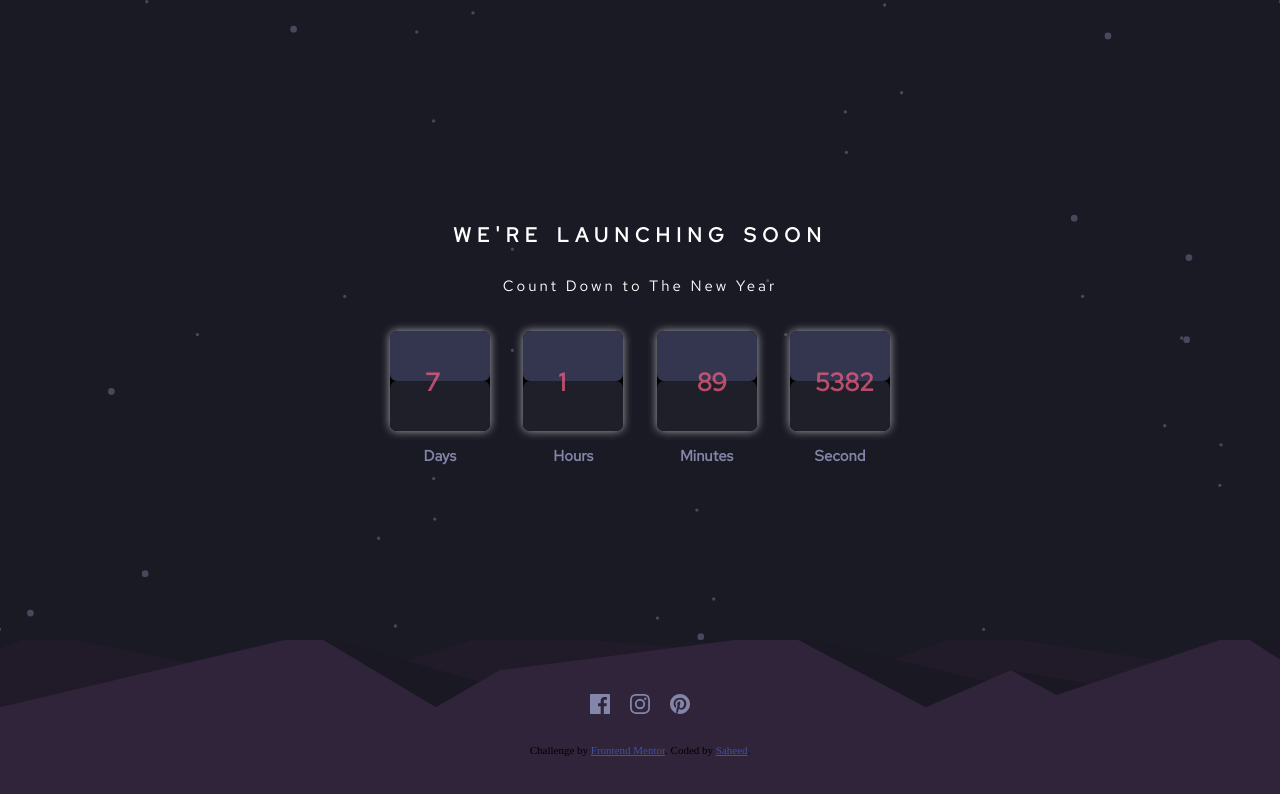
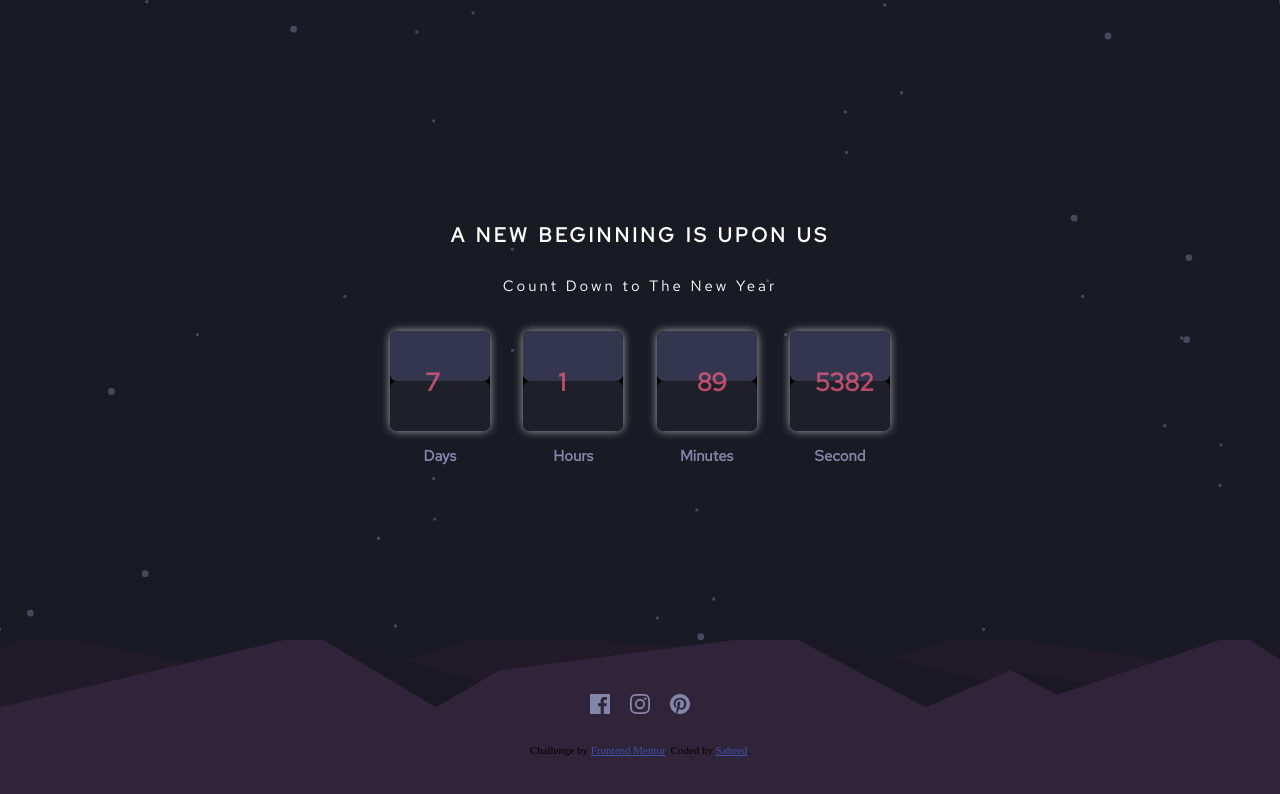
Before and after one commit to shittusaheed01/New-Year-Countdown-Timer, a plain HTML site: page index.html in a window 1280 px wide. Drawn offline with Linux system fonts and the light colour scheme.

Commit message:
changed the heading one

```diff
--- a/index.html
+++ b/index.html
@@ -21,7 +21,7 @@
   <body>
 
       <div class="content">
-        <h1 id="heading">We're launching soon</h1>
+        <h1 id="heading">a new beginning is upon us</h1>
         <p id="count">Count Down to The New Year</p>
         <div class="box">
           <div class="total">
--- a/style.css
+++ b/style.css
@@ -38,8 +38,8 @@ body {
 .content h1 {
   /* border: 1px solid; */
   font-size: 2rem;
-  letter-spacing: 6px;
-  word-spacing: 3px;
+  letter-spacing: 3px;
+  word-spacing: 1px;
   text-transform: uppercase;
   text-align: center;
   padding:0em 1em ;
```
